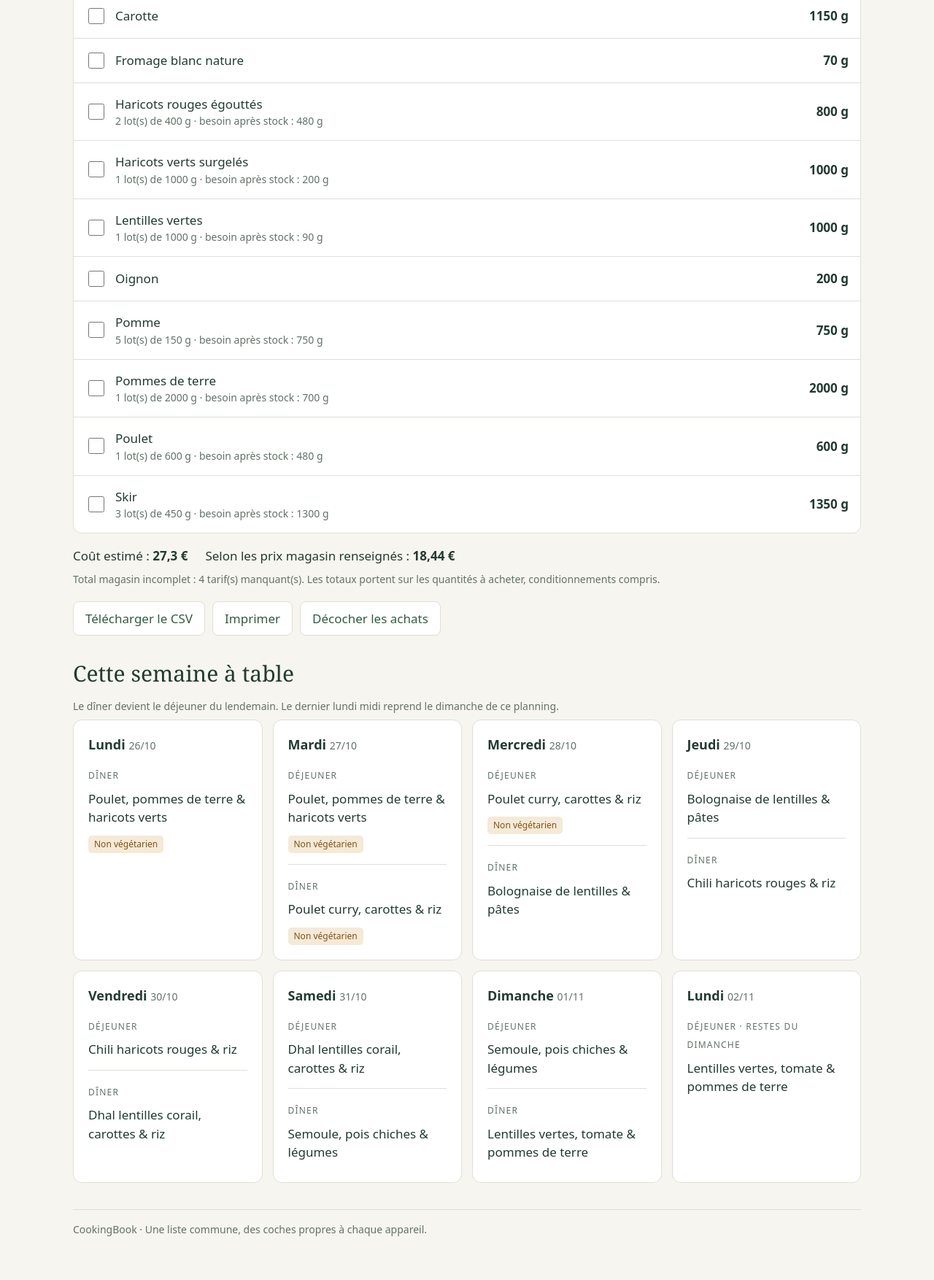
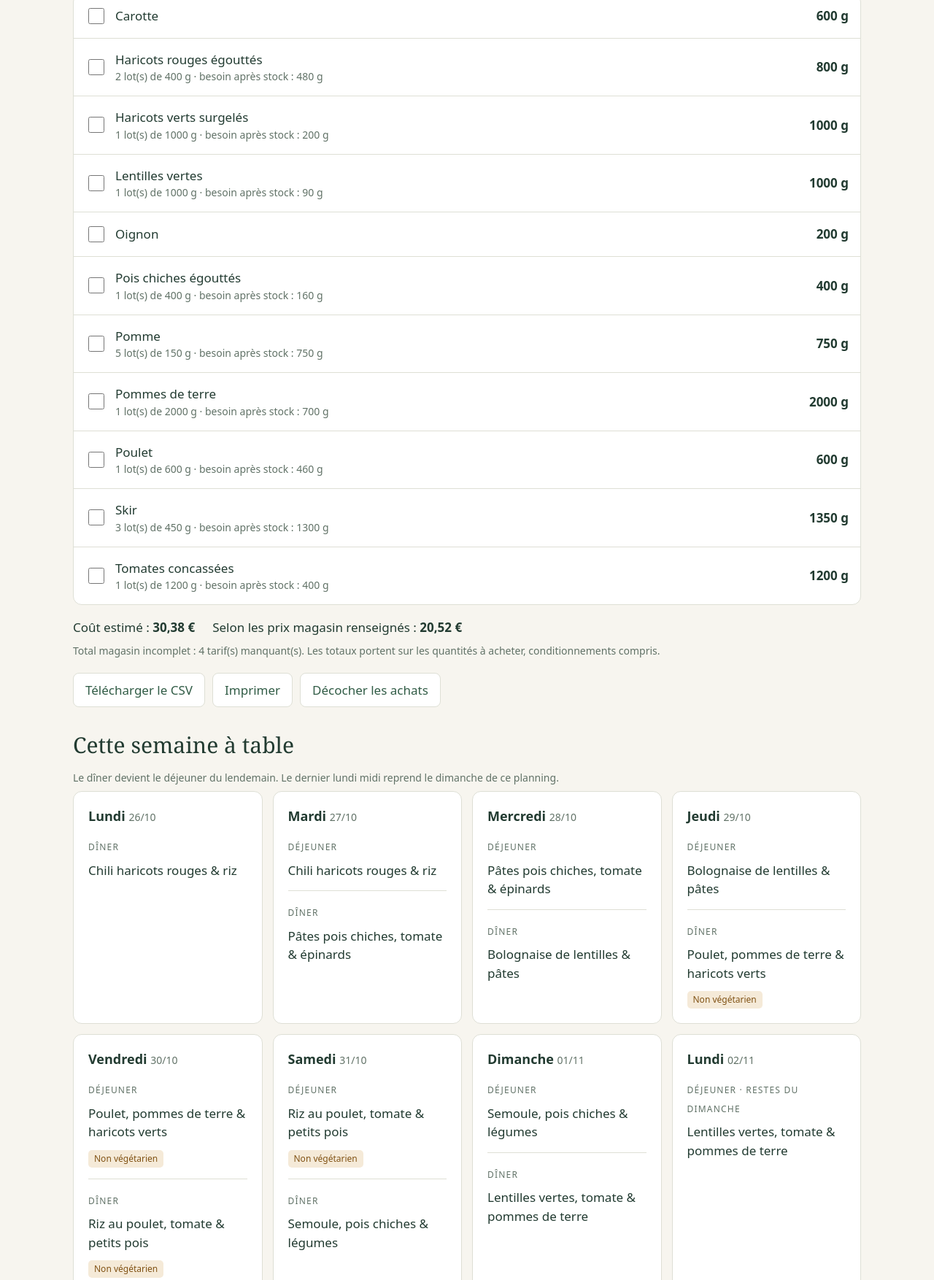
Before and after one commit to Thomas-Toignons/CookingBook, a plain HTML site: page docs/index.html in a window 1280 px wide. Shown: the part 497-2251 px from the top of the page at 73% size. Drawn offline with Linux system fonts and the light colour scheme.

Commit message:
Adapter le menu de la semaine

```diff
--- a/docs/index.html
+++ b/docs/index.html
@@ -43,35 +43,36 @@
     <div class="signature">CookingBook · À table cette semaine</div>
     <h1>Le menu est prêt.<br>Place aux courses.</h1>
     <p>Du 26/10/2026 au 02/11/2026 · lundi soir au lundi midi suivant</p>
-    <p class="secondaire">Mise à jour le 26/10/2026 à 19:13 · Les courses suivent les présences et le stock renseignés.</p>
+    <p class="secondaire">Mise à jour le 26/10/2026 à 19:19 · Les courses suivent les présences et le stock renseignés.</p>
     <nav aria-label="Navigation"><a href="#courses">Liste de courses</a><a href="#menu">Menu de la semaine</a></nav>
   </header>
   <section id="courses" aria-labelledby="titre-courses">
-    <div class="entete"><h2 id="titre-courses">Dans le panier</h2><span id="progression" aria-live="polite">10 ingrédients</span></div>
+    <div class="entete"><h2 id="titre-courses">Dans le panier</h2><span id="progression" aria-live="polite">11 ingrédients</span></div>
     <p class="secondaire">Coche les achats au fur et à mesure. Les coches restent sur cet appareil, pour cette semaine.</p>
-    <ul class="courses"><li><label for="achat-0"><input id="achat-0" type="checkbox" data-ingredient="Carotte"><span class="ingredient">Carotte</span><span class="quantite">1150 g</span></label></li>
-<li><label for="achat-1"><input id="achat-1" type="checkbox" data-ingredient="Fromage blanc nature"><span class="ingredient">Fromage blanc nature</span><span class="quantite">70 g</span></label></li>
-<li><label for="achat-2"><input id="achat-2" type="checkbox" data-ingredient="Haricots rouges égouttés"><span class="ingredient">Haricots rouges égouttés<small class="secondaire">2 lot(s) de 400 g · besoin après stock : 480 g</small></span><span class="quantite">800 g</span></label></li>
-<li><label for="achat-3"><input id="achat-3" type="checkbox" data-ingredient="Haricots verts surgelés"><span class="ingredient">Haricots verts surgelés<small class="secondaire">1 lot(s) de 1000 g · besoin après stock : 200 g</small></span><span class="quantite">1000 g</span></label></li>
-<li><label for="achat-4"><input id="achat-4" type="checkbox" data-ingredient="Lentilles vertes"><span class="ingredient">Lentilles vertes<small class="secondaire">1 lot(s) de 1000 g · besoin après stock : 90 g</small></span><span class="quantite">1000 g</span></label></li>
-<li><label for="achat-5"><input id="achat-5" type="checkbox" data-ingredient="Oignon"><span class="ingredient">Oignon</span><span class="quantite">200 g</span></label></li>
+    <ul class="courses"><li><label for="achat-0"><input id="achat-0" type="checkbox" data-ingredient="Carotte"><span class="ingredient">Carotte</span><span class="quantite">600 g</span></label></li>
+<li><label for="achat-1"><input id="achat-1" type="checkbox" data-ingredient="Haricots rouges égouttés"><span class="ingredient">Haricots rouges égouttés<small class="secondaire">2 lot(s) de 400 g · besoin après stock : 480 g</small></span><span class="quantite">800 g</span></label></li>
+<li><label for="achat-2"><input id="achat-2" type="checkbox" data-ingredient="Haricots verts surgelés"><span class="ingredient">Haricots verts surgelés<small class="secondaire">1 lot(s) de 1000 g · besoin après stock : 200 g</small></span><span class="quantite">1000 g</span></label></li>
+<li><label for="achat-3"><input id="achat-3" type="checkbox" data-ingredient="Lentilles vertes"><span class="ingredient">Lentilles vertes<small class="secondaire">1 lot(s) de 1000 g · besoin après stock : 90 g</small></span><span class="quantite">1000 g</span></label></li>
+<li><label for="achat-4"><input id="achat-4" type="checkbox" data-ingredient="Oignon"><span class="ingredient">Oignon</span><span class="quantite">200 g</span></label></li>
+<li><label for="achat-5"><input id="achat-5" type="checkbox" data-ingredient="Pois chiches égouttés"><span class="ingredient">Pois chiches égouttés<small class="secondaire">1 lot(s) de 400 g · besoin après stock : 160 g</small></span><span class="quantite">400 g</span></label></li>
 <li><label for="achat-6"><input id="achat-6" type="checkbox" data-ingredient="Pomme"><span class="ingredient">Pomme<small class="secondaire">5 lot(s) de 150 g · besoin après stock : 750 g</small></span><span class="quantite">750 g</span></label></li>
 <li><label for="achat-7"><input id="achat-7" type="checkbox" data-ingredient="Pommes de terre"><span class="ingredient">Pommes de terre<small class="secondaire">1 lot(s) de 2000 g · besoin après stock : 700 g</small></span><span class="quantite">2000 g</span></label></li>
-<li><label for="achat-8"><input id="achat-8" type="checkbox" data-ingredient="Poulet"><span class="ingredient">Poulet<small class="secondaire">1 lot(s) de 600 g · besoin après stock : 480 g</small></span><span class="quantite">600 g</span></label></li>
-<li><label for="achat-9"><input id="achat-9" type="checkbox" data-ingredient="Skir"><span class="ingredient">Skir<small class="secondaire">3 lot(s) de 450 g · besoin après stock : 1300 g</small></span><span class="quantite">1350 g</span></label></li></ul>
-    <div class="budget"><span>Coût estimé : <strong>27,3 €</strong></span><span>Selon les prix magasin renseignés : <strong>18,44 €</strong></span></div>
+<li><label for="achat-8"><input id="achat-8" type="checkbox" data-ingredient="Poulet"><span class="ingredient">Poulet<small class="secondaire">1 lot(s) de 600 g · besoin après stock : 460 g</small></span><span class="quantite">600 g</span></label></li>
+<li><label for="achat-9"><input id="achat-9" type="checkbox" data-ingredient="Skir"><span class="ingredient">Skir<small class="secondaire">3 lot(s) de 450 g · besoin après stock : 1300 g</small></span><span class="quantite">1350 g</span></label></li>
+<li><label for="achat-10"><input id="achat-10" type="checkbox" data-ingredient="Tomates concassées"><span class="ingredient">Tomates concassées<small class="secondaire">1 lot(s) de 1200 g · besoin après stock : 400 g</small></span><span class="quantite">1200 g</span></label></li></ul>
+    <div class="budget"><span>Coût estimé : <strong>30,38 €</strong></span><span>Selon les prix magasin renseignés : <strong>20,52 €</strong></span></div>
     <p class="secondaire">Total magasin incomplet : 4 tarif(s) manquant(s). Les totaux portent sur les quantités à acheter, conditionnements compris.</p>
     <div class="actions"><a href="courses.csv" download>Télécharger le CSV</a><button id="imprimer" type="button">Imprimer</button><button id="reinitialiser" type="button">Décocher les achats</button></div>
   </section>
   <section id="menu" aria-labelledby="titre-menu">
     <h2 id="titre-menu">Cette semaine à table</h2>
     <p class="secondaire">Le dîner devient le déjeuner du lendemain. Le dernier lundi midi reprend le dimanche de ce planning.</p>
-    <div class="grille"><article class="jour"><h3>Lundi <small>26/10</small></h3><div class="repas"><span class="label">Dîner</span><p>Poulet, pommes de terre &amp; haricots verts</p><span class="badge">Non végétarien</span></div></article>
-<article class="jour"><h3>Mardi <small>27/10</small></h3><div class="repas"><span class="label">Déjeuner</span><p>Poulet, pommes de terre &amp; haricots verts</p><span class="badge">Non végétarien</span></div><div class="repas"><span class="label">Dîner</span><p>Poulet curry, carottes &amp; riz</p><span class="badge">Non végétarien</span></div></article>
-<article class="jour"><h3>Mercredi <small>28/10</small></h3><div class="repas"><span class="label">Déjeuner</span><p>Poulet curry, carottes &amp; riz</p><span class="badge">Non végétarien</span></div><div class="repas"><span class="label">Dîner</span><p>Bolognaise de lentilles &amp; pâtes</p></div></article>
-<article class="jour"><h3>Jeudi <small>29/10</small></h3><div class="repas"><span class="label">Déjeuner</span><p>Bolognaise de lentilles &amp; pâtes</p></div><div class="repas"><span class="label">Dîner</span><p>Chili haricots rouges &amp; riz</p></div></article>
-<article class="jour"><h3>Vendredi <small>30/10</small></h3><div class="repas"><span class="label">Déjeuner</span><p>Chili haricots rouges &amp; riz</p></div><div class="repas"><span class="label">Dîner</span><p>Dhal lentilles corail, carottes &amp; riz</p></div></article>
-<article class="jour"><h3>Samedi <small>31/10</small></h3><div class="repas"><span class="label">Déjeuner</span><p>Dhal lentilles corail, carottes &amp; riz</p></div><div class="repas"><span class="label">Dîner</span><p>Semoule, pois chiches &amp; légumes</p></div></article>
+    <div class="grille"><article class="jour"><h3>Lundi <small>26/10</small></h3><div class="repas"><span class="label">Dîner</span><p>Chili haricots rouges &amp; riz</p></div></article>
+<article class="jour"><h3>Mardi <small>27/10</small></h3><div class="repas"><span class="label">Déjeuner</span><p>Chili haricots rouges &amp; riz</p></div><div class="repas"><span class="label">Dîner</span><p>Pâtes pois chiches, tomate &amp; épinards</p></div></article>
+<article class="jour"><h3>Mercredi <small>28/10</small></h3><div class="repas"><span class="label">Déjeuner</span><p>Pâtes pois chiches, tomate &amp; épinards</p></div><div class="repas"><span class="label">Dîner</span><p>Bolognaise de lentilles &amp; pâtes</p></div></article>
+<article class="jour"><h3>Jeudi <small>29/10</small></h3><div class="repas"><span class="label">Déjeuner</span><p>Bolognaise de lentilles &amp; pâtes</p></div><div class="repas"><span class="label">Dîner</span><p>Poulet, pommes de terre &amp; haricots verts</p><span class="badge">Non végétarien</span></div></article>
+<article class="jour"><h3>Vendredi <small>30/10</small></h3><div class="repas"><span class="label">Déjeuner</span><p>Poulet, pommes de terre &amp; haricots verts</p><span class="badge">Non végétarien</span></div><div class="repas"><span class="label">Dîner</span><p>Riz au poulet, tomate &amp; petits pois</p><span class="badge">Non végétarien</span></div></article>
+<article class="jour"><h3>Samedi <small>31/10</small></h3><div class="repas"><span class="label">Déjeuner</span><p>Riz au poulet, tomate &amp; petits pois</p><span class="badge">Non végétarien</span></div><div class="repas"><span class="label">Dîner</span><p>Semoule, pois chiches &amp; légumes</p></div></article>
 <article class="jour"><h3>Dimanche <small>01/11</small></h3><div class="repas"><span class="label">Déjeuner</span><p>Semoule, pois chiches &amp; légumes</p></div><div class="repas"><span class="label">Dîner</span><p>Lentilles vertes, tomate &amp; pommes de terre</p></div></article>
 <article class="jour"><h3>Lundi <small>02/11</small></h3><div class="repas"><span class="label">Déjeuner · restes du dimanche</span><p>Lentilles vertes, tomate &amp; pommes de terre</p></div></article></div>
   </section>
```
Also changed, not shown: docs/courses.csv (+4 -3 lines), menus/historique.json (+4 -4 lines), 1 other file.
